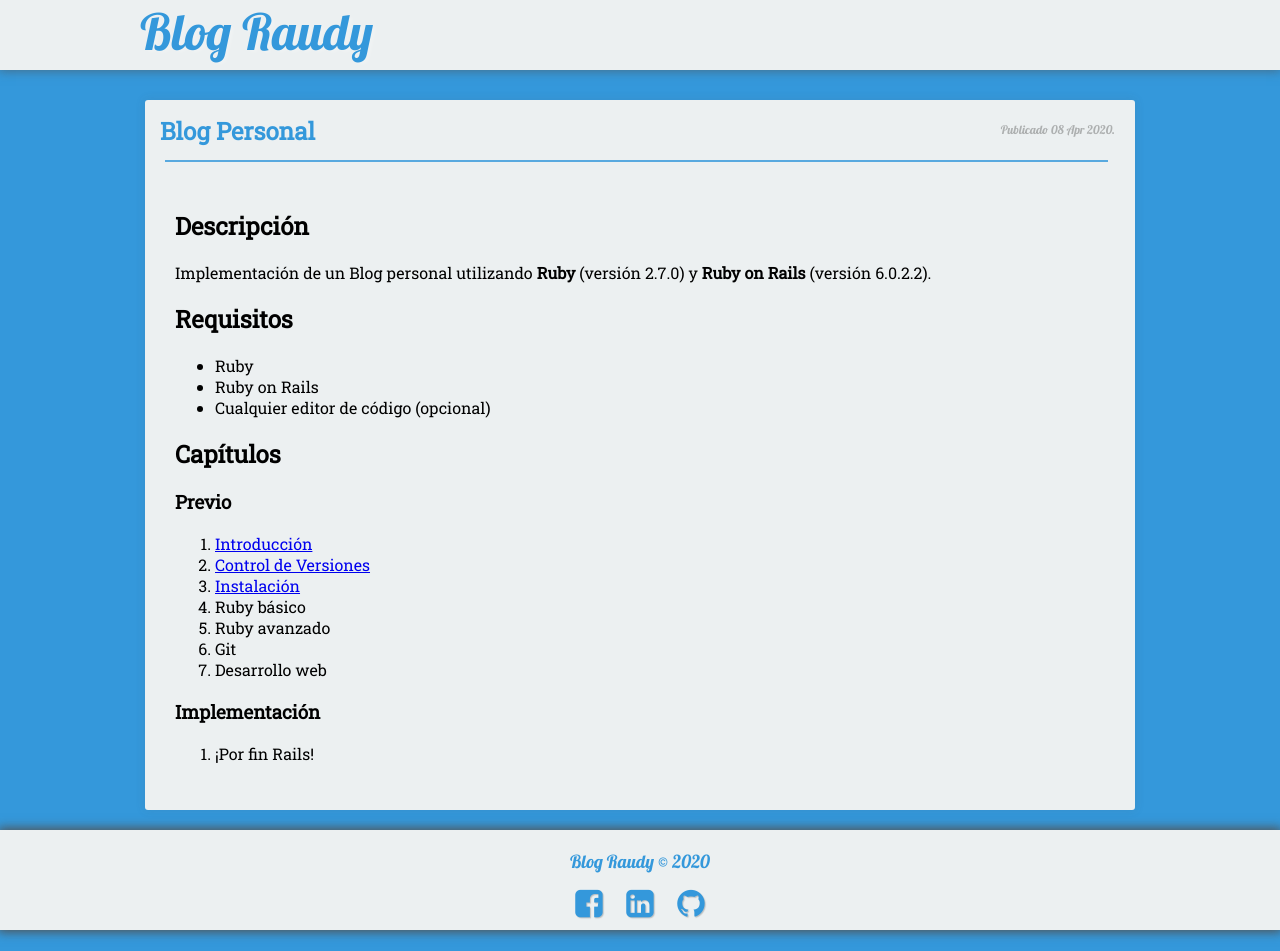
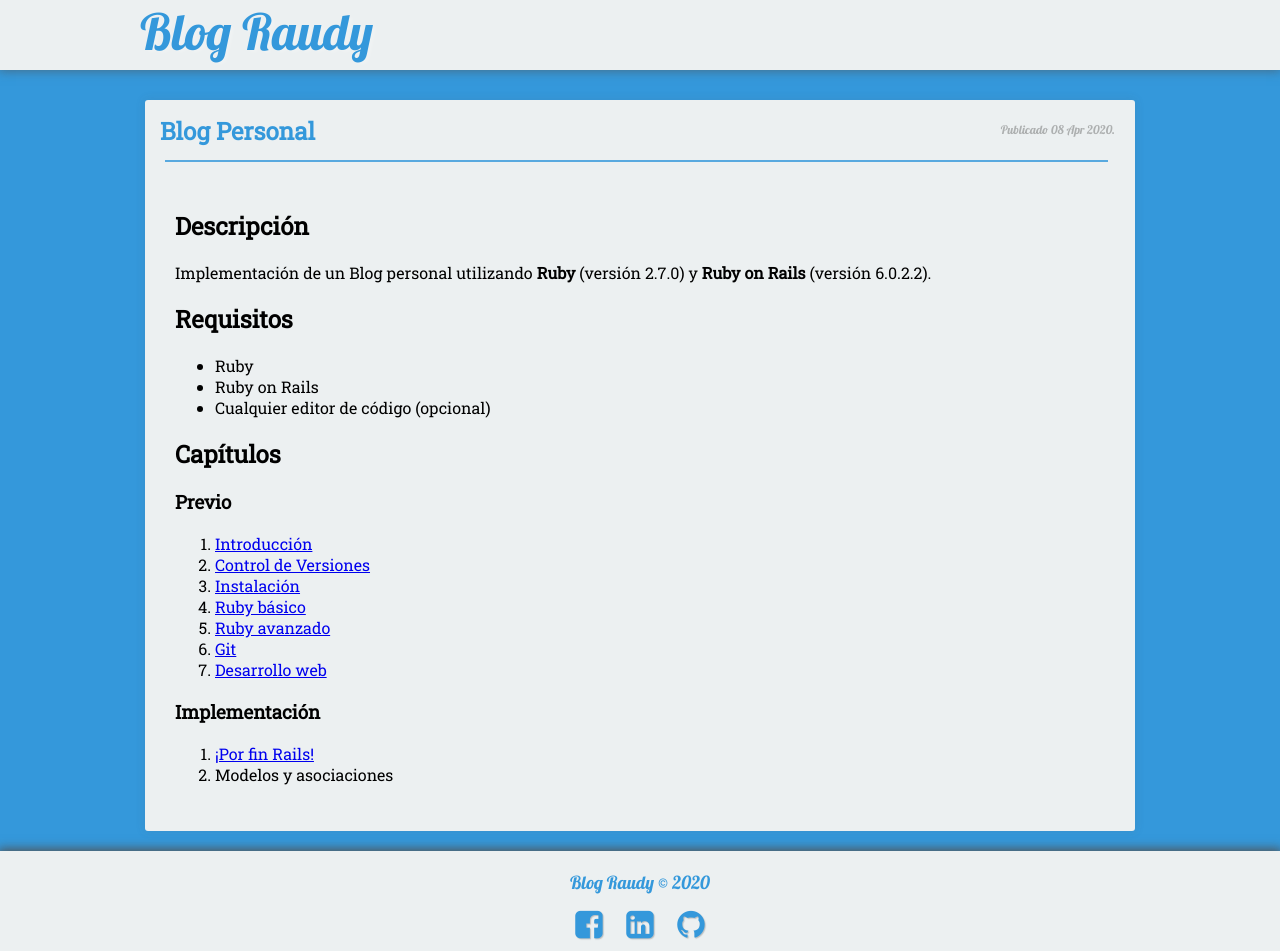
Before and after one commit to nisoto/Blog-anterior-2.0, a Jekyll site: the page built from _posts/2020-04-08-blog-rails.md, in a window 1280 px wide. Built offline with Jekyll 4.4.1, drawn with Linux system fonts in a browser that asks for light colours; nearby versions of some CDN libraries.

Commit message:
Update 2020-04-08-blog-rails.md

```diff
--- a/_posts/2020-04-08-blog-rails.md
+++ b/_posts/2020-04-08-blog-rails.md
@@ -26,11 +26,12 @@ Implementación de un Blog personal utilizando **Ruby** (versión 2.7.0) y **Rub
 1. [Introducción](https://nisoto.github.io/rails-i-introduccion/)
 2. [Control de Versiones](https://nisoto.github.io/rails-ii-control-de-versiones/)
 3. [Instalación](https://nisoto.github.io/rails-iii-instalacion/)
-4. Ruby básico
-5. Ruby avanzado
-6. Git
-7. Desarrollo web
+4. [Ruby básico](https://nisoto.github.io/rails-iv-ruby-basico/)
+5. [Ruby avanzado](https://nisoto.github.io/rails-v-ruby-avanzado/)
+6. [Git](https://nisoto.github.io/rails-vi-git-en-detalle/)
+7. [Desarrollo web](https://nisoto.github.io/rails-vii-desarrollo-web/)
 
 ### Implementación
 
-1. ¡Por fin Rails!
+1. [¡Por fin Rails!](https://nisoto.github.io/rails-viii-ruby-on-rails/)
+2. Modelos y asociaciones
```
